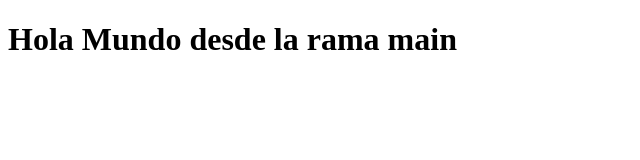
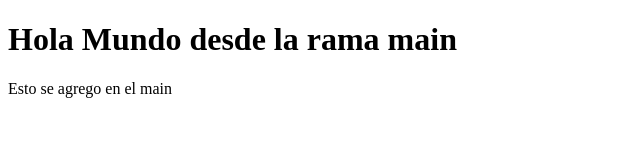
Before and after one commit to mikesocorecc/controlempresarial, a plain HTML site: page index.html in a window 1280 px wide. Shown: the whole page, without its empty margins (0-640 px from the left). Drawn offline with Linux system fonts and the light colour scheme.

Commit message:
Cambio 2 desde el main

```diff
--- a/index.html
+++ b/index.html
@@ -8,5 +8,6 @@
 </head>
 <body>
     <h1>Hola Mundo desde la rama main</h1>
+    <p>Esto se agrego en el main</p>
 </body>
 </html>
```
